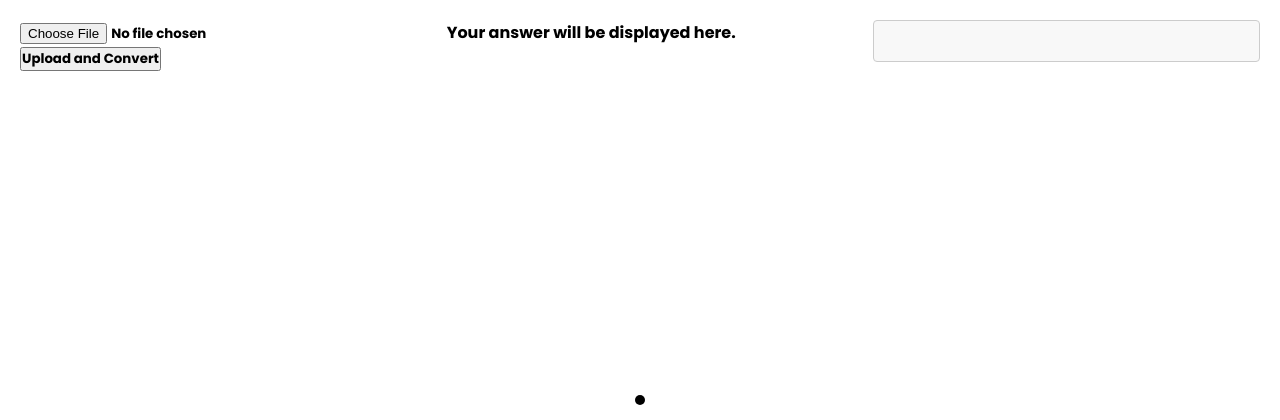
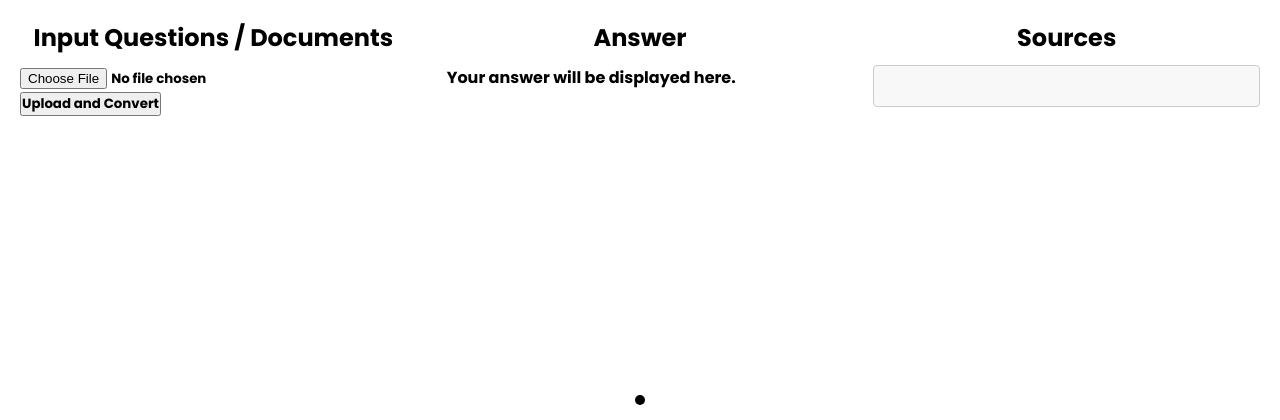
Before and after one commit to harleygray/gpthackathon, a Flask app: page / in a window 1280 px wide. Shown: the top 420 px of the page. Run offline with Flask 2, Linux system fonts and the light colour scheme.

Commit message:
update html

```diff
--- a/templates/index.html
+++ b/templates/index.html
@@ -20,6 +20,7 @@
   <div id="appContainer">
     <!--Left third-->
     <div id="leftContainer">
+      <div id="leftSectionTitle" class="sectionTitle">Input Questions / Documents</div>
       <!--Upload section-->
       <div id="uploadFormContainer">
         <form action="/upload" method="POST" enctype="multipart/form-data">
@@ -43,12 +44,14 @@
 
     <!--Middle third-->
     <div id="middleContainer">
+      <div id="middleSectionTitle" class="sectionTitle">Answer</div>
       <!--Sematic answer section-->
       <div id="semanticAnswer">Your answer will be displayed here.</div>
     </div>
 
     <!--Right third-->
     <div id="rightContainer">
+      <div id="rightSectionTitle" class="sectionTitle">Sources</div>
       <!--Sources section-->
       <div id="resultsContainer"></div>
     </div>
```
